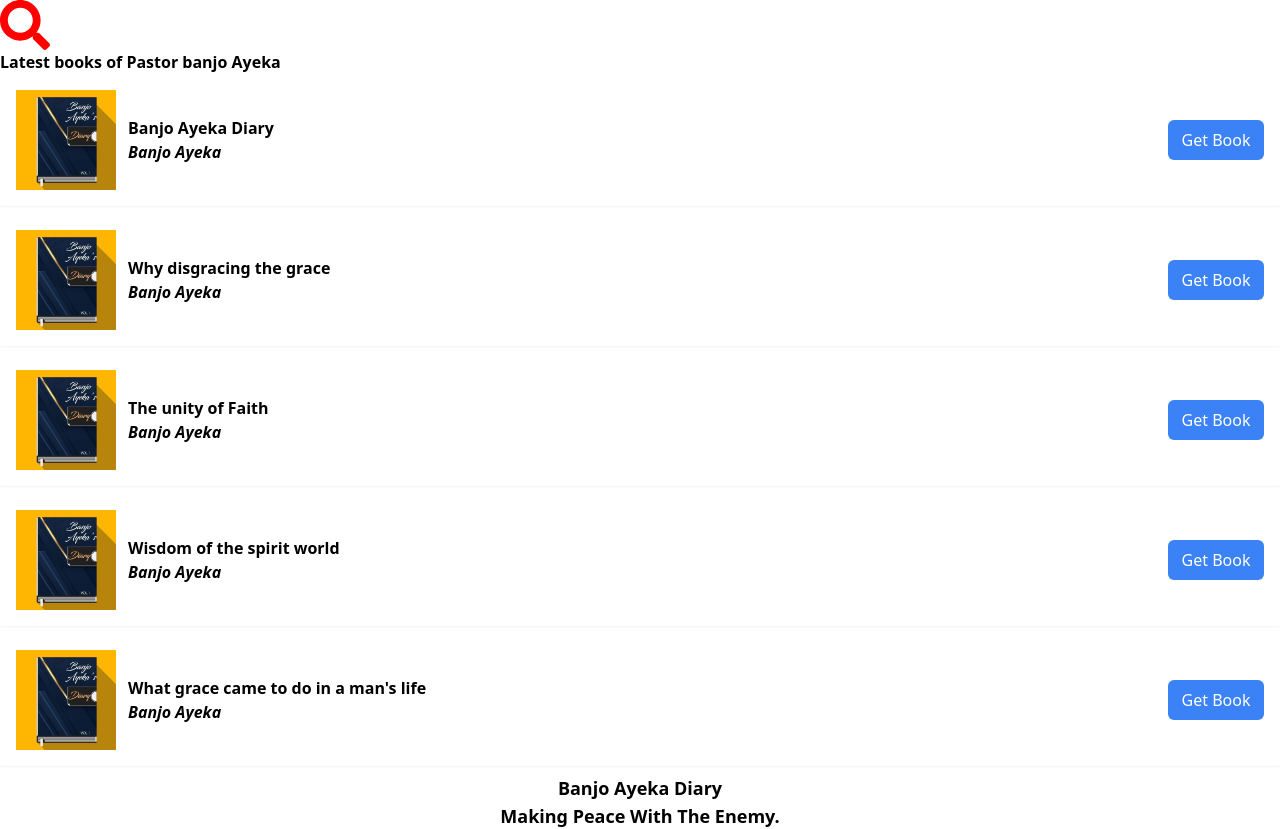
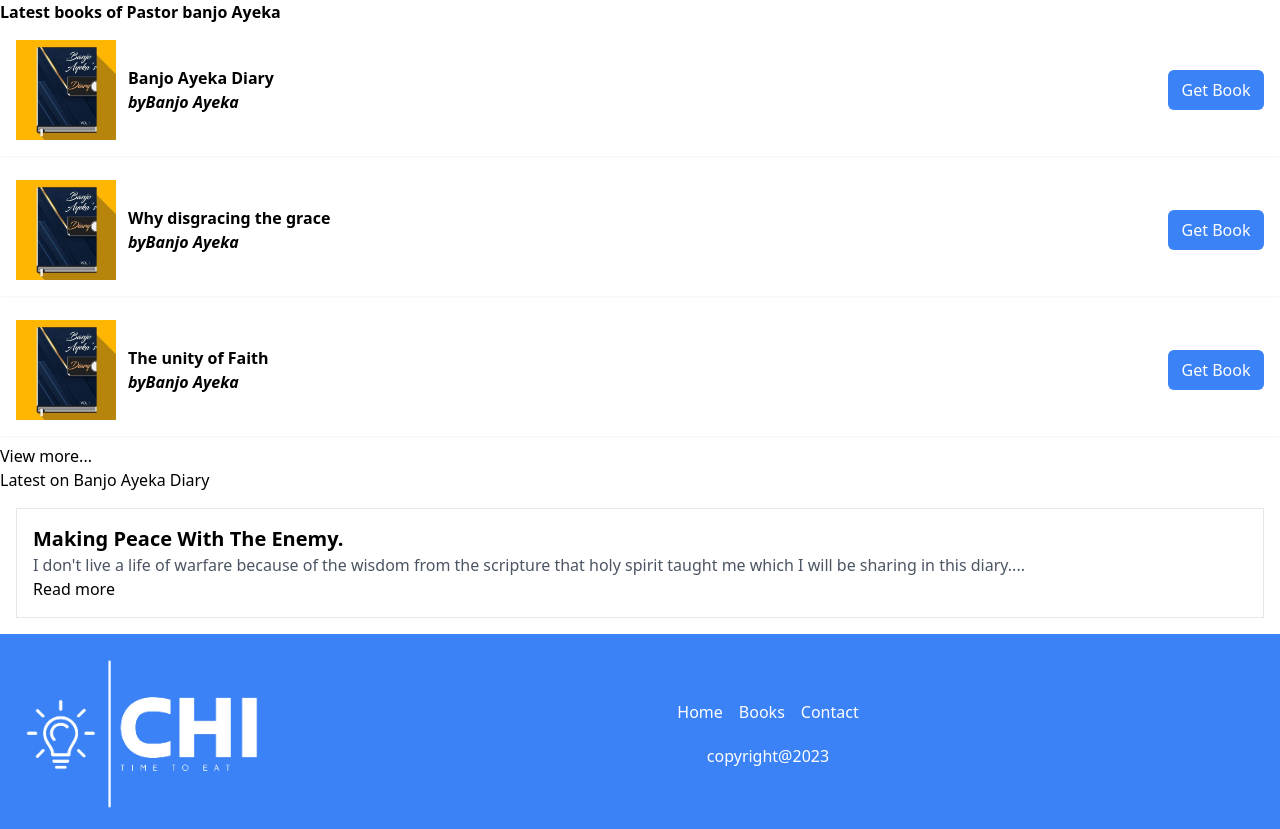
Before and after one commit to Temitope15/Time-to-eat, a React (Vite) app: page / in a window 1280 px wide. Shown: the top 829 px of the page. Built offline with nearby package versions, Linux system fonts and the light colour scheme; a web font is replaced by a local one.

Commit message:
Implement routing, updated dependencies and create pages for proper flow

```diff
--- a/package.json
+++ b/package.json
@@ -13,7 +13,8 @@
     "framer-motion": "^10.16.15",
     "react": "^18.2.0",
     "react-dom": "^18.2.0",
-    "react-icons": "^4.12.0"
+    "react-icons": "^4.12.0",
+    "react-router-dom": "^6.20.1"
   },
   "devDependencies": {
     "@types/react": "^18.2.37",
--- a/src/App.jsx
+++ b/src/App.jsx
@@ -1,44 +1,17 @@
-import { FaSearch } from "react-icons/fa";
-import "./App.css";
-import Footer from "./components/footer";
-import { banjoDiary } from "./data/banjo-diary";
-import BooksLibrary from "./components/books-library";
+import { BrowserRouter as Router, Route, Routes } from "react-router-dom";
+import Home from "./pages/home";
+import BooksList from "./pages/booksList";
+import DiaryPages from "./pages/diaryPage";
 
-function App() {
-  return (
-    <div>
-      <div>
-        <h1 className="font-primary block text-2xl"></h1>
-      </div>
-      <div>
-        <FaSearch style={{ color: "red", fontSize: "50px" }} />
-      </div>
-      <BooksLibrary />
-      {/* testing the data layout */}
-      <div className="px-10 ">
-      {/* loop through the banjo diary pages */}
-        {banjoDiary.map((pages)=>(
-          <p key={pages.page} className="text-justify">
-          {/* then loop through the text content array */}
-          <p className="font-bold text-lg text-center">{pages.bookName}</p>
-          <h1 className="font-bold text-lg text-center">{pages.title}<span><p className="italic font-semibold mb-4">page {pages.page}</p></span></h1>
-
-            {pages.content.map((text)=>(
-              <p key={text} className="mb-3">{text}</p>
-            ))}
-          </p>
-        ))}
-      </div>
-      <Footer/>
-    </div>
-  );
+const App =() =>{
+  return(
+    <Router>
+        <Routes>
+          <Route path="/" element={<Home/>} />
+          <Route path="/book-list" element={<BooksList/>} />
+          <Route path="/diary/:id" element={<DiaryPages/>} />
+        </Routes>
+    </Router>
+  )
 }
-
-export default App;
-
-
-// git pull origin master
-//npm run dev
-//git add .
-// git commit -m "bla bla bla"
-//git push
+export default App
--- a/src/components/books-library.jsx
+++ b/src/components/books-library.jsx
@@ -1,5 +1,5 @@
-import { books } from "../data/library";
-const BooksLibrary = () => {
+/* eslint-disable react/prop-types */
+const BooksLibrary = ({ books }) => {
     return ( <>
     <h1 className="font-bold">Latest books of Pastor banjo Ayeka</h1>
     <div className="container mx-auto">
@@ -9,7 +9,7 @@ const BooksLibrary = () => {
             <div className="flex gap-3 items-center"><img src={book.image} className="w-[100px] h-[100px] "></img>
             <div>
                     <h2 className="font-bold">{book.title}</h2>
-                    <p className="italic font-semibold">{book.author}</p>
+                    <p className="italic font-semibold"> by{book.author}</p>
                 </div>
             </div>
 
@@ -18,6 +18,7 @@ const BooksLibrary = () => {
                 </div>
             </div>
         ))}
+
     </div>
     </> );
 }
--- /dev/null
+++ b/src/components/card.jsx
@@ -0,0 +1,18 @@
+/* eslint-disable react/prop-types */
+import { Link } from 'react-router-dom';
+
+const Card = ({ pages }) => {
+  return (
+    <div className="border p-4 m-4 cursor-pointer hover:bg-gray-100">
+      {pages.map((page)=>(
+        <div key={page.page} >
+
+            <h2 className="text-xl font-semibold">{page.title}</h2>
+            <p className="text-gray-600">{page.content[0] + "..."}</p>
+            <Link to={`/diary/${page.page}`}> Read more</Link>
+      </div>))}
+    </div>
+  );
+};
+
+export default Card;
--- a/src/data/library.js
+++ b/src/data/library.js
@@ -54,5 +54,140 @@ export const books =[
         image: Diary,
         authorImg:PstBanjo,
         link:"https://drive.google.com/file/d/18ezt02OJ0TJG-sybDGxbe2w1x4KJNbuh/view?usp=drive_link",
-    }
+    },
+    {
+        id:5,
+        title: "Understanding the three dimensionalways of protesting",
+        author: "Banjo Ayeka",
+        description: "We have the Physical protest walk,online protest work,Prayer protest walk,respectively.",
+        image: Diary,
+        authorImg:PstBanjo,
+        link:"https://drive.google.com/file/d/16wsQpRpKS2GHKP-q6vpO12YuqOKLoEls/view?usp=drive_link",
+    },
+    {
+        id:6,
+        title: "Understanding The Old And The New Testament",
+        author: "Banjo Ayeka",
+        description: "When the kingdom is talking about old testament they are not referring to Genesis to Revelation while when the kingdom is referring to new testment, they are not referring to Mathew to Revelation.",
+        image: Diary,
+        authorImg:PstBanjo,
+        link:"https://drive.google.com/file/d/183S_fH35-ghjAHqp7QzXbsnfSSUSIxQi/view?usp=drive_link",
+    },
+    {
+        id:7,
+        title: "Understanding The Kingdom Prayer",
+        author: "Banjo Ayeka",
+        description: "Grace enables you to do what you need to do so that what you need to get will come to you.",
+        image: Diary,
+        authorImg:PstBanjo,
+        link:"https://drive.google.com/file/d/18hOXwC_CQCIAtGlU66oHtONeTMFU5GQe/view?usp=drive_link",
+    },
+    {
+        id:8,
+        title: "Understanding The kingly and the Priestly anointing",
+        author: "Banjo Ayeka",
+        description: "Grace enables you to do what you need to do so that what you need to get will come to you.",
+        image: Diary,
+        authorImg:PstBanjo,
+        link:"https://drive.google.com/file/d/14NuQGX-tiQu-lhUiDdlDiHjTlM3-RVZa/view?usp=drive_link",
+    },
+    {
+        id:9,
+        title: "Understanding Teaching and Prophetic Ministry",
+        author: "Banjo Ayeka",
+        description: "Grace enables you to do what you need to do so that what you need to get will come to you.",
+        image: Diary,
+        authorImg:PstBanjo,
+        link:"https://drive.google.com/file/d/18NAIi0-bwD_ddEJX0_ZThZYs3AbIOhlh/view?usp=drive_link",
+    },
+    {
+        id:10,
+        title: "Understanding His Battle from Your Battle",
+        author: "Banjo Ayeka",
+        description: "Grace enables you to do what you need to do so that what you need to get will come to you.",
+        image: Diary,
+        authorImg:PstBanjo,
+        link:"https://drive.google.com/file/d/18Np3oiDNAYct3ykZfpYcl2g61Ue1SCv3/view?usp=sharing",
+    },
+    {
+        id:11,
+        title: "Understanding God's Project from Church project",
+        author: "Banjo Ayeka",
+        description: "Grace enables you to do what you need to do so that what you need to get will come to you.",
+        image: Diary,
+        authorImg:PstBanjo,
+        link:"https://drive.google.com/file/d/18RS8z78jc3GFLTImdOdL-LY7KZWtpYDp/view?usp=sharing",
+    },
+    {
+        id:12,
+        title: "The word Works",
+        author: "Banjo Ayeka",
+        description: "Grace enables you to do what you need to do so that what you need to get will come to you.",
+        image: Diary,
+        authorImg:PstBanjo,
+        link:"https://drive.google.com/file/d/1Lyuc2Q7vKJKBw9lqV0csqn4YMnszwEpa/view?usp=sharing",
+    },
+    {
+        id:13,
+        title: "The walking and working of faith",
+        author: "Banjo Ayeka",
+        description: "Grace enables you to do what you need to do so that what you need to get will come to you.",
+        image: Diary,
+        authorImg:PstBanjo,
+        link:"https://drive.google.com/file/d/190ss3BExJojDsgvBaRxiosB8XQE7zock/view?usp=sharing",
+    },
+    {
+        id:14,
+        title: "The value of wisdom and revelation",
+        author: "Banjo Ayeka",
+        description: "Grace enables you to do what you need to do so that what you need to get will come to you.",
+        image: Diary,
+        authorImg:PstBanjo,
+        link:"https://drive.google.com/file/d/17atzhnbK3BWlKXspE5R3Bl5HeC3cQ73H/view?usp=sharing",
+    },
+    {
+        id:15,
+        title: "Truth in a Rebellious garment",
+        author: "Banjo Ayeka",
+        description: "Grace enables you to do what you need to do so that what you need to get will come to you.",
+        image: Diary,
+        authorImg:PstBanjo,
+        link:"https://drive.google.com/file/d/11fzuXyNX_aO0th9W2e1hqeScLre1QHDE/view?usp=sharing",
+    },
+    {
+        id:16,
+        title: "The Technology of the spirit",
+        author: "Banjo Ayeka",
+        description: "Grace enables you to do what you need to do so that what you need to get will come to you.",
+        image: Diary,
+        authorImg:PstBanjo,
+        link:"https://drive.google.com/file/d/18E6CKiXFRL8YQqqeb_0-Jd7ANnxOHsye/view?usp=sharing",
+    },
+    {
+        id:17,
+        title: "The teachings of the kingdom",
+        author: "Banjo Ayeka",
+        description: "Grace enables you to do what you need to do so that what you need to get will come to you.",
+        image: Diary,
+        authorImg:PstBanjo,
+        link:"https://drive.google.com/file/d/1A5hzR4hjUG20gR0Ig9MZqb7poW7pYWMc/view?usp=sharing",
+    },
+    {
+        id:18,
+        title: "The Simplicity of prayer",
+        author: "Banjo Ayeka",
+        description: "Grace enables you to do what you need to do so that what you need to get will come to you.",
+        image: Diary,
+        authorImg:PstBanjo,
+        link:"https://drive.google.com/file/d/1J_pRwKb5ptEto77U9JH03PU5MCwD0xhP/view?usp=sharing",
+    },
+    {
+        id:19,
+        title: "The Simplicity of faith",
+        author: "Banjo Ayeka",
+        description: "Grace enables you to do what you need to do so that what you need to get will come to you.",
+        image: Diary,
+        authorImg:PstBanjo,
+        link:"https://drive.google.com/file/d/1TwXosmmvgJHLWllG0E4mnOf_DSAdQm_r/view?usp=sharing",
+    },
 ]
--- /dev/null
+++ b/src/pages/booksList.jsx
@@ -0,0 +1,12 @@
+import BooksLibrary from "../components/books-library";
+import { books } from "../data/library";
+
+const BooksList = () => {
+    return ( <>
+        <h3>below are the books Pastor Banjo has written over the years</h3>
+        <BooksLibrary books={books}/>
+
+    </> );
+}
+
+export default BooksList;
--- /dev/null
+++ b/src/pages/diaryPage.jsx
@@ -0,0 +1,26 @@
+
+import { banjoDiary } from "../data/banjo-diary";
+import { useParams } from 'react-router-dom';
+
+const DiaryPages = () => {
+    const { id } = useParams();
+    return ( <>
+        <div className="px-10 ">
+        <h1>Diary Page {id}</h1>
+      {/* loop through the banjo diary pages */}
+        {banjoDiary.map((pages)=>(
+          <p key={pages.page} className="text-justify">
+          {/* then loop through the text content array */}
+          <p className="font-bold text-lg text-center">{pages.bookName}</p>
+          <h1 className="font-bold text-lg text-center">{pages.title}<span><p className="italic font-semibold mb-4">page {pages.page}</p></span></h1>
+
+            {pages.content.map((text)=>(
+              <p key={text} className="mb-3">{text}</p>
+            ))}
+          </p>
+        ))}
+      </div>
+    </> );
+}
+
+export default DiaryPages;
--- /dev/null
+++ b/src/pages/home.jsx
@@ -0,0 +1,43 @@
+// import { FaSearch } from "react-icons/fa";
+// import "./Home.css";
+import Footer from "../components/footer";
+import BooksLibrary from "../components/books-library";
+import { books } from "../data/library";
+import { Link } from 'react-router-dom';
+import Card from "../components/card";
+import { banjoDiary } from "../data/banjo-diary";
+
+
+
+const  Home = () => {
+  const slicedBooks =  books.slice(0,3)
+  return (
+    <div>
+      {/* <div>
+        <h1 className="font-primary block text-2xl"></h1>
+      </div>
+      <div>
+        <FaSearch style={{ color: "red", fontSize: "50px" }} />
+      </div> */}
+      <div>
+        <BooksLibrary books= {slicedBooks} />
+        <Link to="/book-list">View more...</Link>
+      </div>
+     <div>
+      <h1>Latest on Banjo Ayeka Diary</h1>
+      <Card pages={banjoDiary}/>
+     </div>
+
+      <Footer/>
+    </div>
+  );
+}
+
+export default Home;
+
+
+// git pull origin master
+//npm run dev
+//git add .
+// git commit -m "bla bla bla"
+//git push
```
Also changed, not shown: 2 other files (tests, documents, lock files or other folders).
